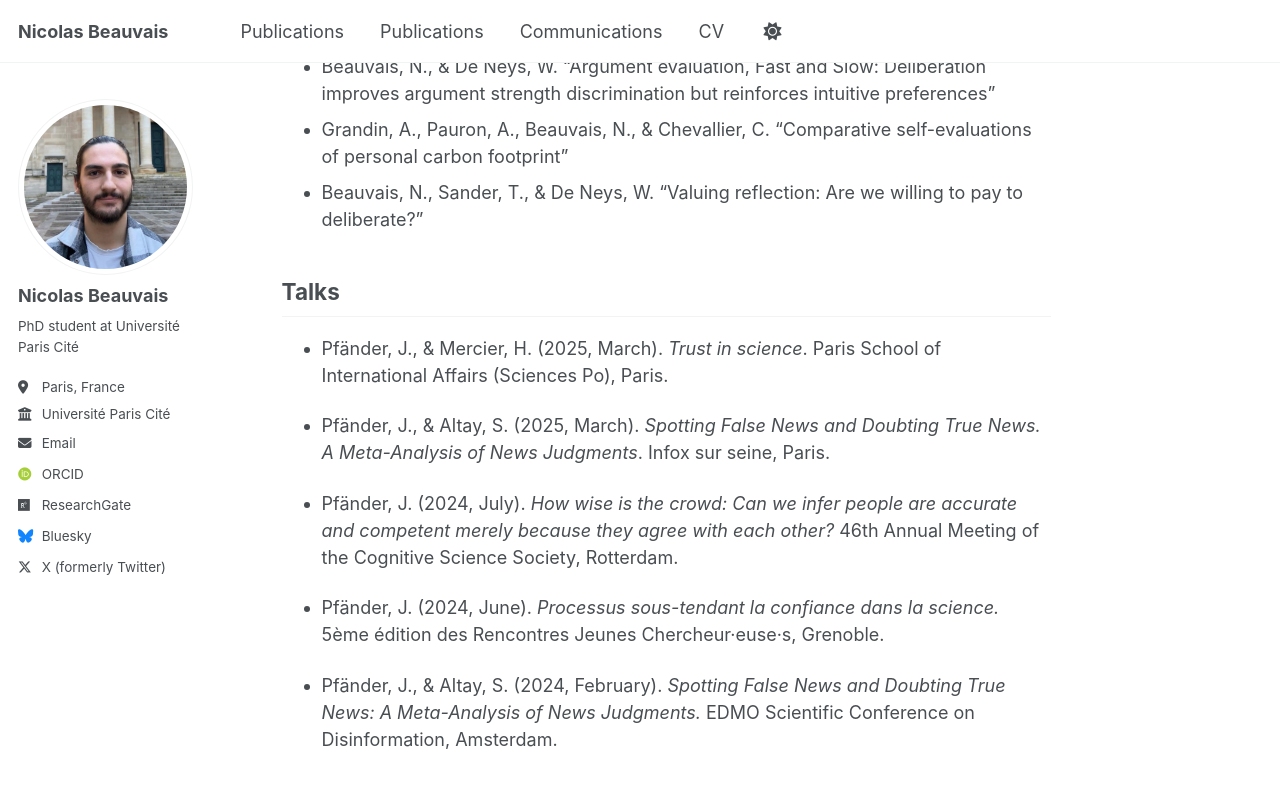
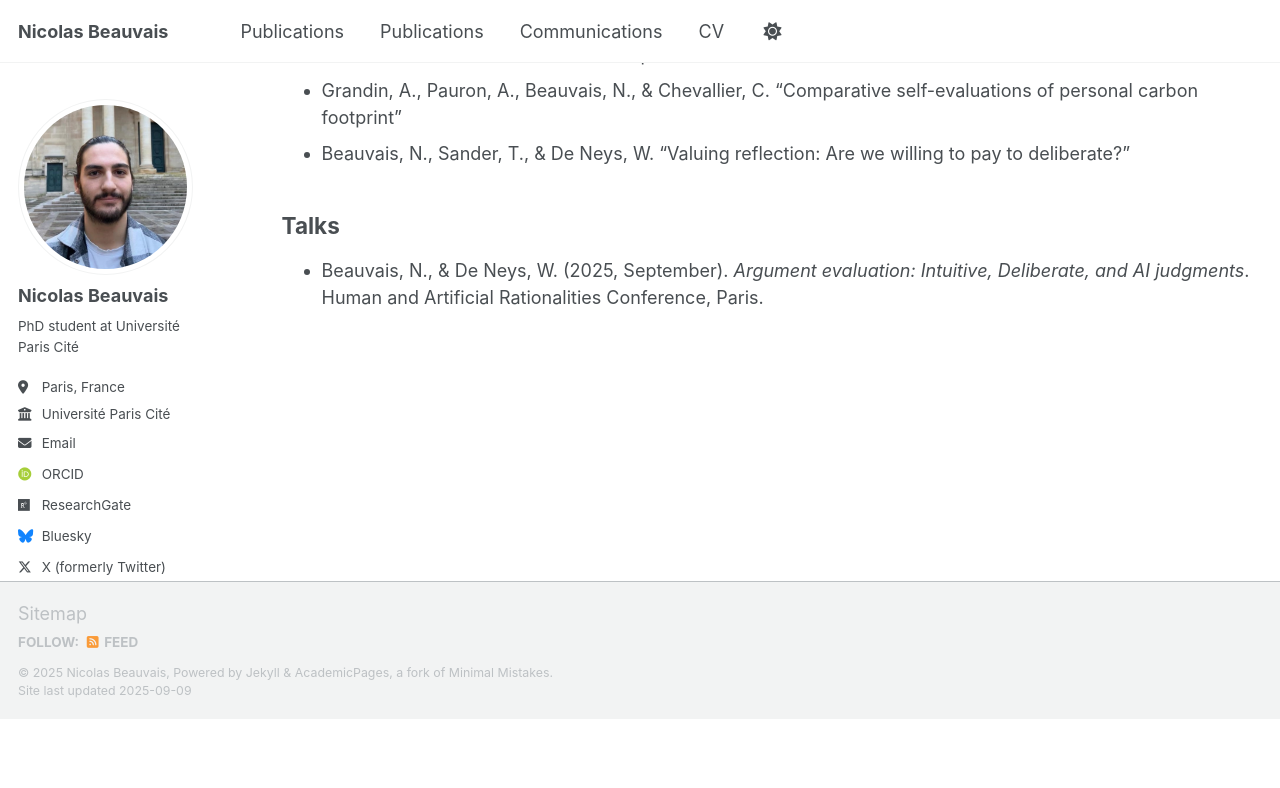
Before and after one commit to nbeauvais/nbeauvais.github.io, a Jekyll site: the page built from _pages/publications-md.md, in a window 1280 px wide and 900 px high, scrolled down 320 px. Shown: the top 788 px of the window. Built offline with Jekyll 4.4.1, drawn with Linux system fonts in a browser that asks for light colours; some web fonts are replaced; a script that is not in the unit is left out; a file with an impossible date is left out; after the commit the page ends 1039 px from its top, so only the background shows below that.

Commit message:
Revise publications page layout and talks list
Updated layout and permalink for publications page, and modified the list of talks.

```diff
--- a/_pages/publications-md.md
+++ b/_pages/publications-md.md
@@ -23,12 +21,4 @@ author_profile: true
 
 ## Talks
 
--   Pfänder, J., & Mercier, H. (2025, March). *Trust in science*. Paris School of International Affairs (Sciences Po), Paris.
-
--   Pfänder, J., & Altay, S. (2025, March). *Spotting False News and Doubting True News. A Meta-Analysis of News Judgments*. Infox sur seine, Paris.
-
--   Pfänder, J. (2024, July). *How wise is the crowd: Can we infer people are accurate and competent merely because they agree with each other?* 46th Annual Meeting of the Cognitive Science Society, Rotterdam.
-
--   Pfänder, J. (2024, June). *Processus sous-tendant la confiance dans la science.* 5ème édition des Rencontres Jeunes Chercheur·euse·s, Grenoble.
-
--   Pfänder, J., & Altay, S. (2024, February). *Spotting False News and Doubting True News: A Meta-Analysis of News Judgments.* EDMO Scientific Conference on Disinformation, Amsterdam.
+-   Beauvais, N., & De Neys, W. (2025, September). *Argument evaluation: Intuitive, Deliberate, and AI judgments*. Human and Artificial Rationalities Conference, Paris.
```
Also changed, not shown: other parts of _pages/publications-md.md (+2 -4 lines).
